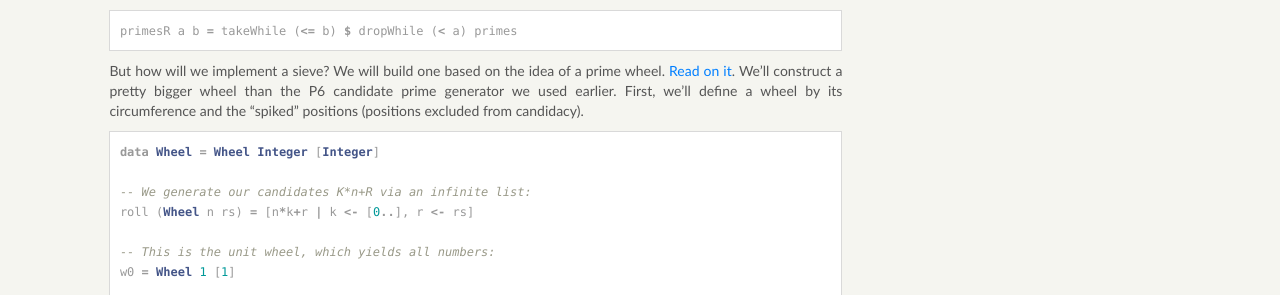
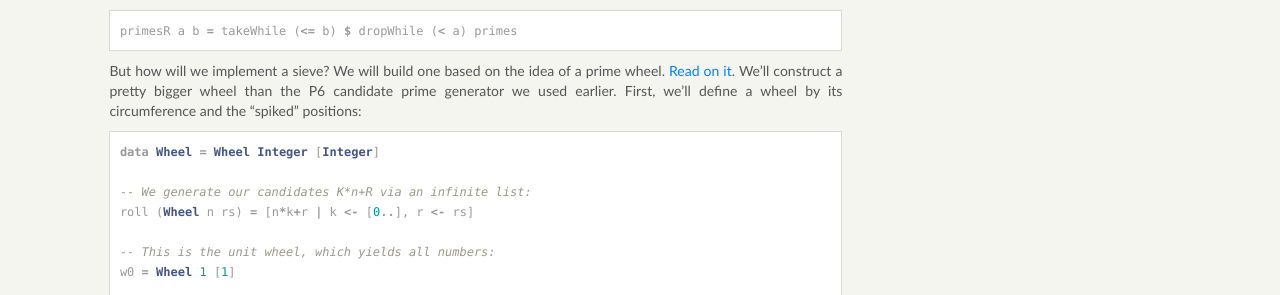
Before and after one commit to mfukar/mfukar.github.com, a Jekyll site: the page built from _posts/2015-07-29-haskell5.md, in a window 1280 px wide. Shown: the part 793-1088 px from the top of the page. Built offline with Jekyll 4.4.1, drawn with Linux system fonts in a browser that asks for light colours; some web fonts are replaced; Markdown is read by kramdown in place of the engine named in the settings; comment, search, counter and statistics services are not loaded.

Commit message:
Correction

````diff
--- a/_posts/2015-07-29-haskell5.md
+++ b/_posts/2015-07-29-haskell5.md
@@ -49,7 +49,7 @@ primesR a b = takeWhile (<= b) $ dropWhile (< a) primes
 But how will we implement a sieve? We will build one based on the idea of a prime wheel.
 [Read on it](https://en.wikipedia.org/wiki/Wheel_factorization). We'll construct a pretty
 bigger wheel than the P6 candidate prime generator we used earlier.  First, we'll define a
-wheel by its circumference and the "spiked" positions (positions excluded from candidacy).
+wheel by its circumference and the "spiked" positions:
 
 ```haskell
 data Wheel = Wheel Integer [Integer]
````
